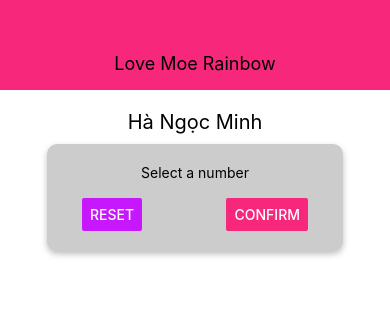
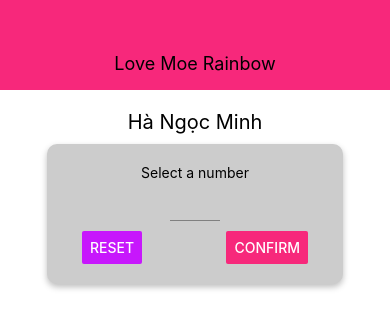
Before and after one commit to hongquandn1999/App-Guest-Number-RN, a React Native app: screen / in a window 390 px wide. Shown: the top 328 px of the page. Built offline with nearby package versions, Linux system fonts and the light colour scheme.

Commit message:
Styling input and splitting input components

```diff
--- /dev/null
+++ b/components/Input.js
@@ -0,0 +1,21 @@
+import React from 'react'
+import { StyleSheet, TextInput, View } from 'react-native'
+
+const Input = (props) => {
+    return (
+        <View>
+            <TextInput {...props} style={{...styles.input, ...props.style}}></TextInput>
+        </View>
+    )
+}
+
+export default Input
+
+const styles = StyleSheet.create({
+    input: {
+        height: 30,
+        borderBottomColor: 'grey',
+        borderBottomWidth: 1,
+        marginVertical: 10
+    }
+})
--- a/screens/StartScreenGame.js
+++ b/screens/StartScreenGame.js
@@ -2,6 +2,7 @@
 import { StyleSheet, View, Text, TextInput, Button } from 'react-native'
 import Card from '../components/Card'
 import Colors from '../constants/colors'
+import Input from '../components/Input'
 
 const StartScreenGame = (props) => {
     return (
@@ -9,7 +10,7 @@
             <Text style={styles.title}>Hà Ngọc Minh</Text>
             <Card style={styles.inputContainer}>
                 <Text>Select a number</Text>
-                <TextInput />
+                <Input style={styles.input} blurOnSubmit autoCapitalize='none' autoCorrect={false} keyboardType='numeric' maxLength={2} />
                 <View style={styles.buttonContainer}>
                     <View>
                         <Button style={styles.styleButton} title="Reset" onPress={() => { }} color={Colors.accent} />
@@ -48,6 +49,10 @@
     },
     styleButton: {
         width: 100
+    },
+    input: {
+        width: 50,
+        textAlign: 'center'
     }
 });
 
```
